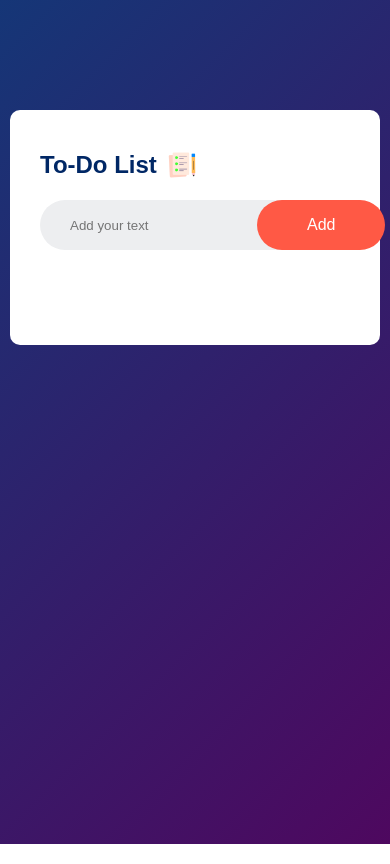
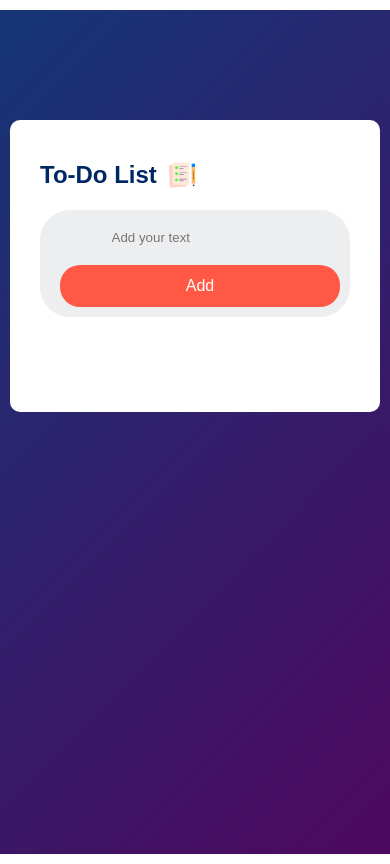
Before and after one commit to simran-8806/todo-list-javascript, a plain HTML site: page todo-App/index.html in a window 390 px wide. Drawn offline with Linux system fonts and the light colour scheme.

Commit message:
update code

```diff
--- a/todo-App/style.css
+++ b/todo-App/style.css
@@ -1,3 +1,25 @@
+/* --- Mobile Responsiveness --- */
+@media screen and (max-width: 600px) {
+    .row {
+        /* Stack the input and button vertically */
+        flex-direction: column;
+        gap: 10px; /* Adds space between the input and the button */
+        padding: 10px;
+        background: transparent; /* Optional: clear background if it looks crowded */
+    }
+
+    .row .input-box {
+        width: 100%; /* Makes the input box fill the width */
+        border-radius: 20px;
+        padding: 12px;
+    }
+
+    .row .btn {
+        width: 100%; /* Makes the button fill the width */
+        border-radius: 20px;
+        padding: 12px;
+    }
+}
 *{
     margin: 0;
     padding: 0;
@@ -10,6 +32,7 @@
     min-height: 100vh;
     background: linear-gradient(135deg, #153677 ,#4e085f);
     padding: 10px;
+    margin: 10px auto;
 }
 
 .todo-app{
@@ -48,6 +71,7 @@ input{
     outline: none;
     background: transparent;
     padding: 10px;
+
 }
 .btn{
     border: none;
@@ -58,6 +82,7 @@ input{
     font-size: 16px;
     cursor: pointer;
     border-radius: 40px;
+
 }
 
 ul li{
```
Also changed, not shown: todo-App/index.html (+1 -0 lines).
